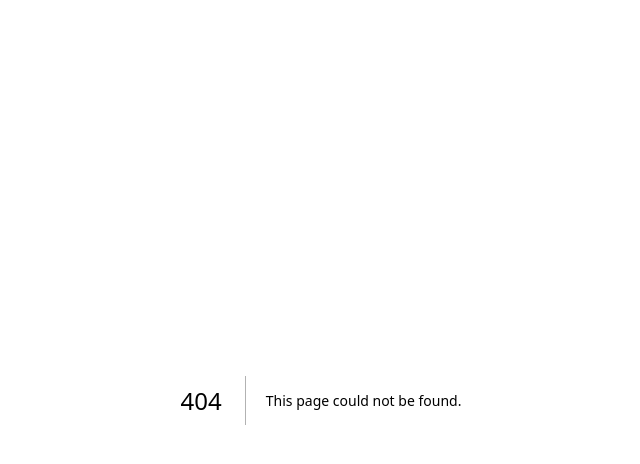
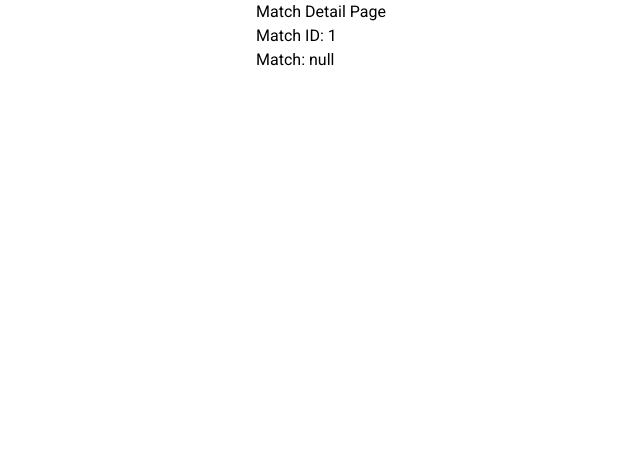
Before and after one commit to kyleex/pingwin, a Next.js app: page /matches/1 in a window 1280 px wide. Before the commit this address had no page. Shown: the top 464 px of the page, without its empty margins (319-959 px from the left). Built offline with nearby package versions, Linux system fonts and the light colour scheme; no server answers; the database is empty.

Commit message:
feat: view match details (raw page)

```diff
--- /dev/null
+++ b/app/(protected)/matches/[id]/page.tsx
@@ -0,0 +1,39 @@
+"use client";
+import { usePathname } from "next/navigation";
+import { useState, useEffect } from "react";
+import { getMatchDetailById } from "@/data/match";
+
+const MatchDetailPage = () => {
+  const pathname = usePathname();
+  const matchId = pathname.split("/").pop() || ""; // Ensure matchId is always defined
+
+  const [match, setMatch] = useState<{
+    id: number;
+    player1: string;
+    player2: string;
+    score: string;
+    winner: string;
+    userId: string;
+    createdAt: Date;
+  } | null>(null); // Provide a default value for match
+
+  useEffect(() => {
+    const fetchMatchDetail = async () => {
+      const matchDetail = await getMatchDetailById(Number(matchId));
+
+      setMatch(matchDetail);
+    };
+
+    fetchMatchDetail();
+  }, [matchId]);
+
+  return (
+    <div>
+      <h1>Match Detail Page</h1>
+      <p>Match ID: {matchId}</p>
+      <p>Match: {JSON.stringify(match)}</p>
+    </div>
+  );
+};
+
+export default MatchDetailPage;
--- a/app/(protected)/matches/page.tsx
+++ b/app/(protected)/matches/page.tsx
@@ -182,7 +182,7 @@ const MatchesPage = () => {
               {matches.map((match) => (
                 <div key={match.id}>
                   <Link href={`/matches/${match.id}`}>
-                    <li key={match.id}>
+                    <li key={match.id} className="list-none my-4">
                       <Card className="flex items-center my-2 cursor-pointer">
                         <CardContent className="p-4 flex flex-row items-center w-full">
                           <span
--- /dev/null
+++ b/data/match.ts
@@ -0,0 +1,13 @@
+"use server";
+import { db } from "@/lib/db";
+
+export const getMatchDetailById = async (matchId: number) => {
+  try {
+    const matchDetail = await db.match.findUnique({ where: { id: matchId } });
+
+    return matchDetail;
+  } catch (error) {
+    console.error("Error occurred while fetching match detail:", error);
+    return null;
+  }
+};
```
